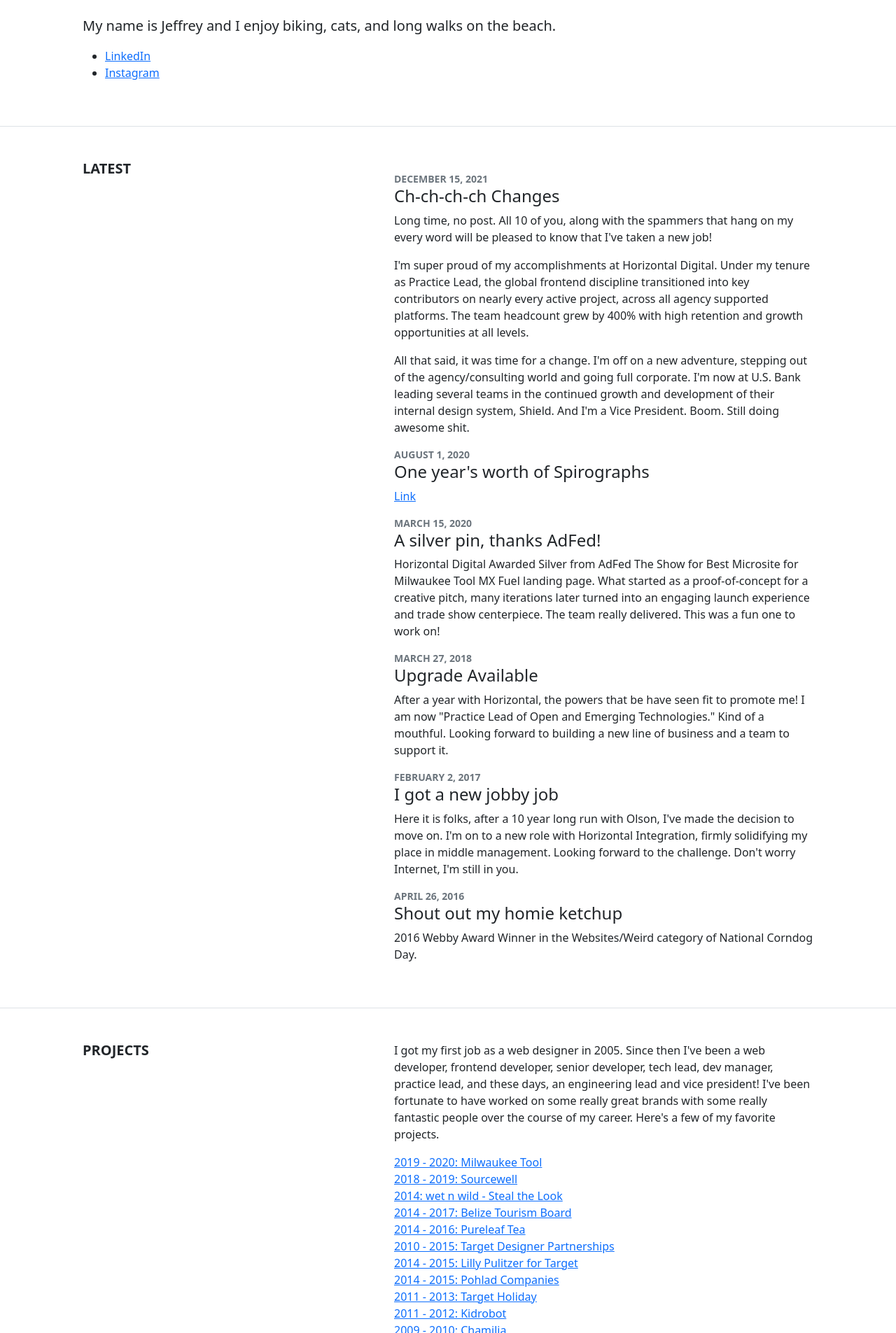
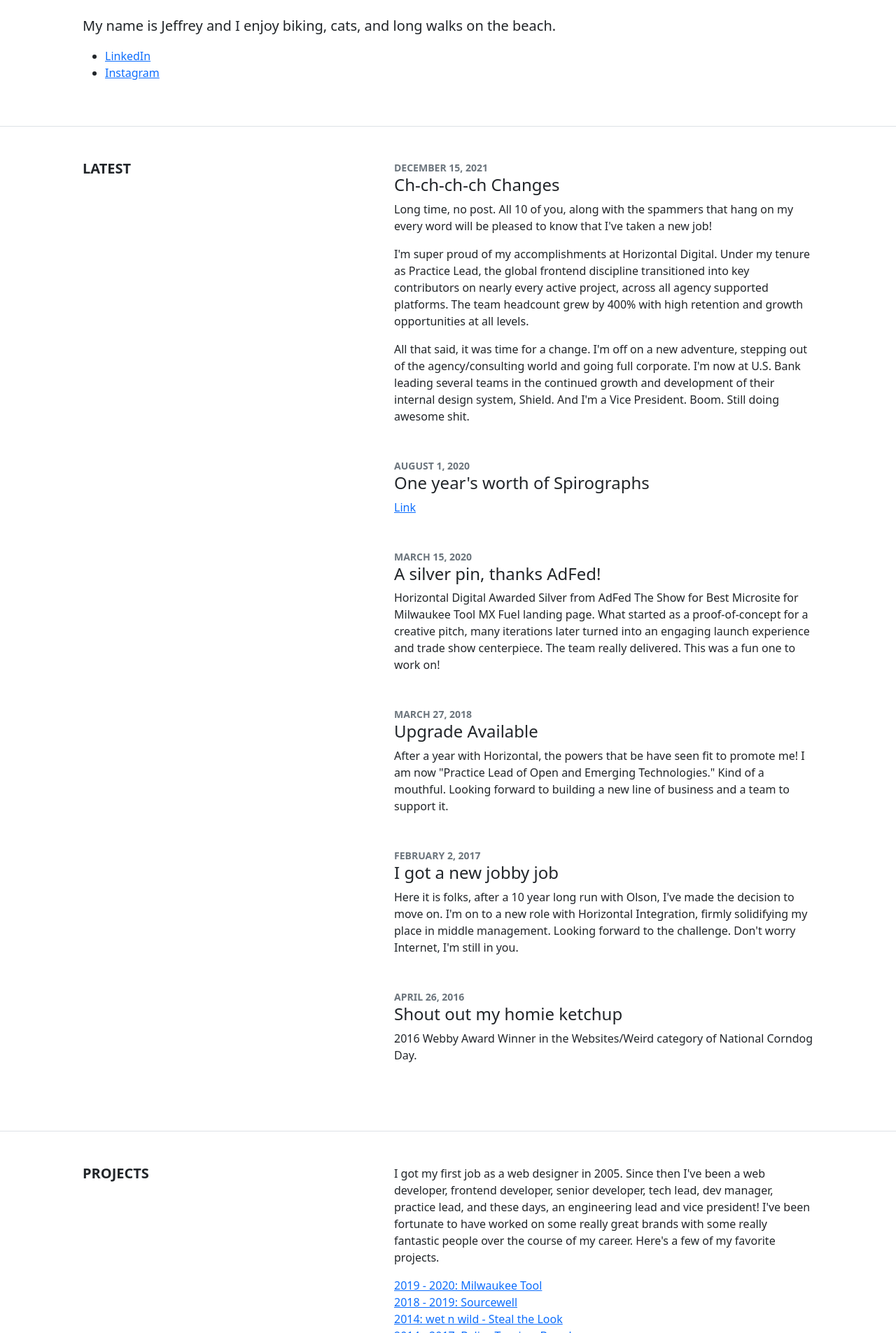
Before and after one commit to jeffreyisham/jeffreyisham.github.io, a Jekyll site: the page built from index.html, in a window 1280 px wide. Shown: the part 535-2440 px from the top of the page at 70% size. Built offline with Jekyll 4.4.1, drawn with Linux system fonts in a browser that asks for light colours.

Commit message:
Update home.html

```diff
--- a/_layouts/home.html
+++ b/_layouts/home.html
@@ -28,7 +28,7 @@
           <div class="col-lg-7">
             <ul class="posts list-unstyled">
               {% for post in site.posts %}
-                <li class="my-3">
+                <li class="mb-5">
                   <div class="small text-uppercase fw-bold text-muted">{{ post.date | date: "%B" }} {{ post.date | date: "%d" | plus:'0' }}, {{ post.date | date: "%Y" }}</div>
                   <h3 class="h4 fw-normal"><!--a href="{{ post.url }}" title="{{ post.title }}"-->{{ post.title }}<!--/a--></h3>
                   <div>
```
